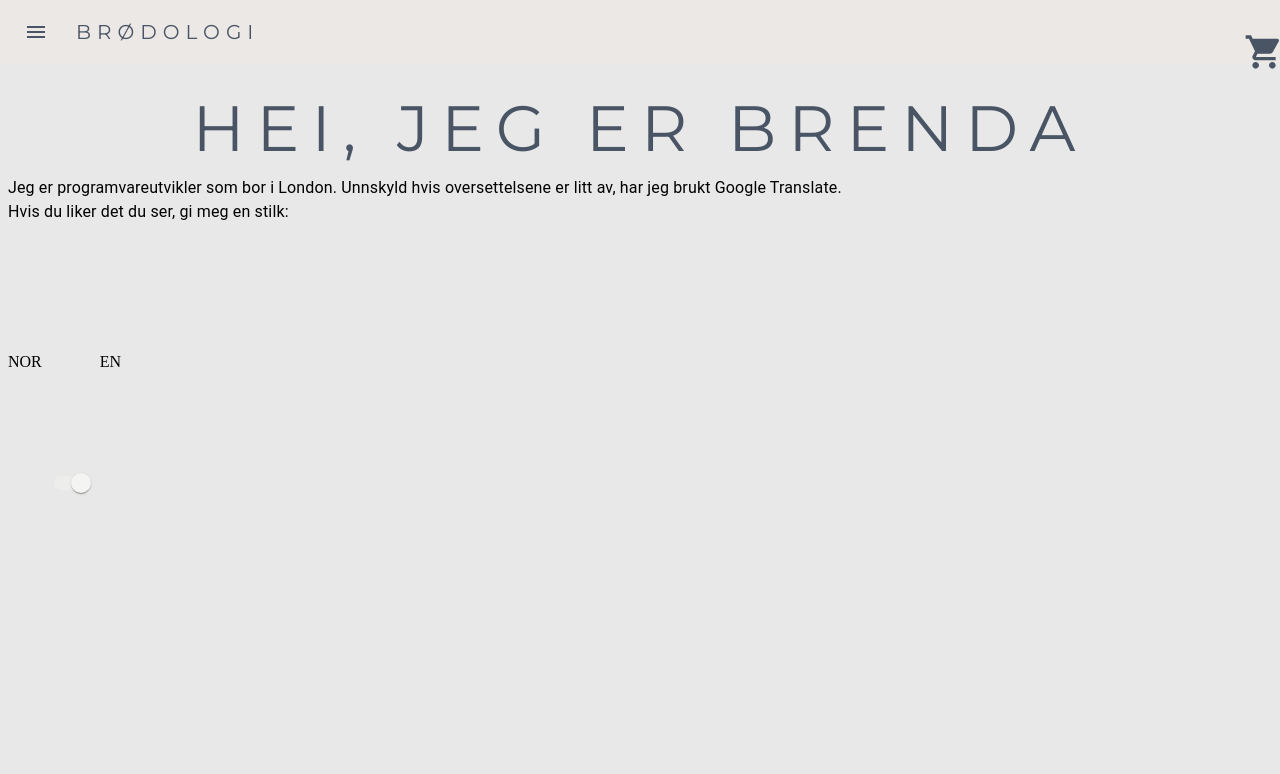
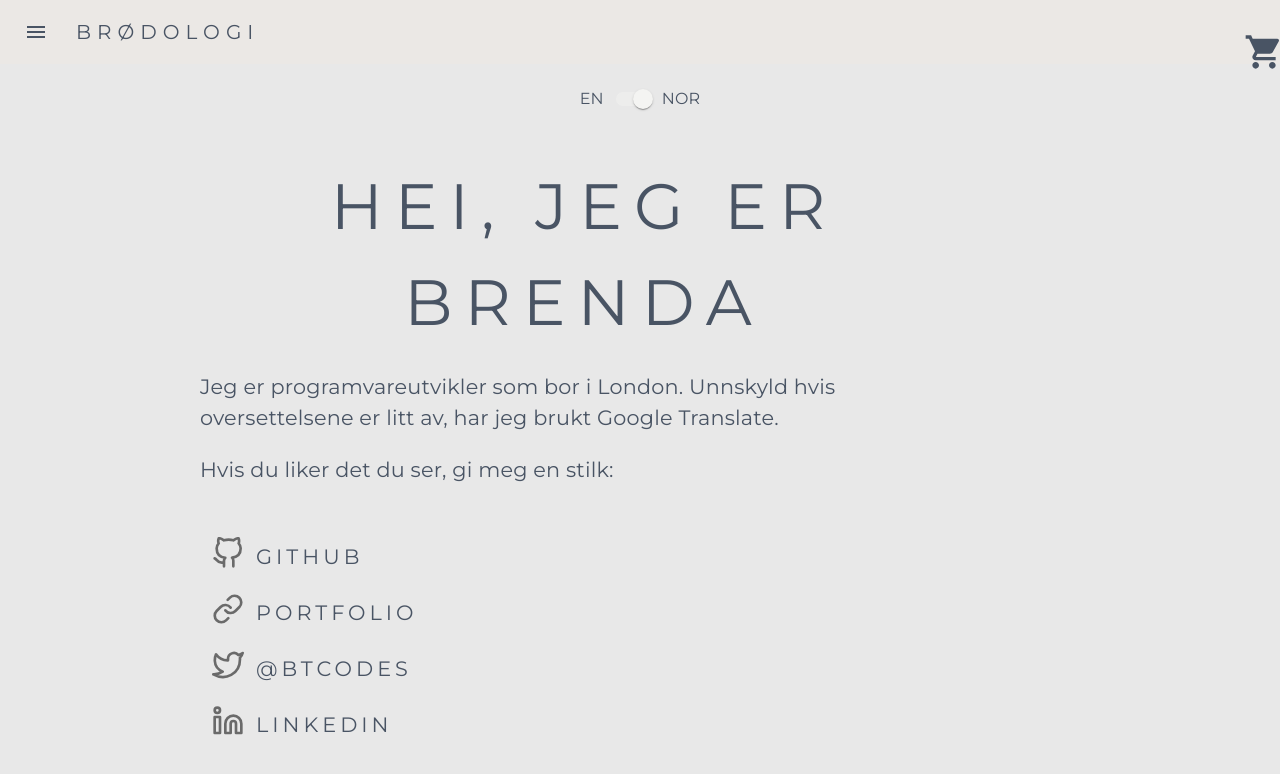
Before and after one commit to brendino500/brodologi, a React (Create React App) app in the folder frontend/: page /heyimbrenda in a window 1280 px wide. Shown: the top 774 px of the page. Built offline with nearby package versions, Linux system fonts and the light colour scheme.

Commit message:
final page complete

```diff
--- a/frontend/src/components/finalPage/FinalPage.js
+++ b/frontend/src/components/finalPage/FinalPage.js
@@ -1,6 +1,9 @@
 import React from 'react'
 import { Typography, Switch, ThemeProvider } from '@material-ui/core'
+import { FiGithub, FiLink, FiTwitter, FiLinkedin } from 'react-icons/fi'
+import { FaLinkedin } from 'react-icons/fa'
 
+import Links from './Links'
 import useStyles from './styles/finalPageStyles'
 import colorTheme from '../../colorTheme'
 
@@ -10,13 +13,12 @@ export default function FinalPage() {
 
   const handleChange = (event) => {
     setIsNorwegian(!isNorwegian)
-    console.log(event.target.checked)
   }
 
   const getText = () => {
     if (isNorwegian) {
       return (
-        <div>
+        <div className={classes.textContainer}>
           <Typography className={classes.title}>Hei, jeg er Brenda</Typography>
           <Typography className={classes.text}>
             Jeg er programvareutvikler som bor i London. Unnskyld hvis
@@ -29,7 +31,7 @@ export default function FinalPage() {
       )
     } else {
       return (
-        <div>
+        <div className={classes.textContainer}>
           <Typography className={classes.title}>Hi, I'm Brenda</Typography>
           <Typography className={classes.text}>
             I'm a software developer living in London. Unfortunately this bakery
@@ -43,11 +45,16 @@ export default function FinalPage() {
     }
   }
 
+  const github = <FiGithub className={classes.socialIcons} />
+  const personal = <FiLink className={classes.socialIcons} />
+  const linkedIn = <FiLinkedin className={classes.socialIcons} />
+  const twitter = <FiTwitter className={classes.socialIcons} />
+
   return (
     <ThemeProvider theme={colorTheme}>
       <div>
-        {getText()}
-        NOR
+        <div className={classes.switchContainer}>
+          <Typography className={classes.languageOption}>EN</Typography>
           <Switch
             className={classes.switch}
             checked={isNorwegian}
@@ -55,7 +62,31 @@ export default function FinalPage() {
             name="checkedNorwegian"
             inputProps={{ 'aria-label': 'secondary checkbox' }}
           />
-        EN
+          <Typography className={classes.languageOption}>NOR</Typography>
+        </div>
+        {getText()}
+        <div className={classes.socialLinks}>
+          <Links
+            website="https://github.com/brendino500"
+            icon={github}
+            social="Github"
+          />
+          <Links
+            website="https://www.brendaty.com/"
+            icon={personal}
+            social="Portfolio"
+          />
+          <Links
+            website="https://twitter.com/btcodes"
+            icon={twitter}
+            social="@btcodes"
+          />
+          <Links
+            website="https://www.linkedin.com/in/brendaty/"
+            icon={linkedIn}
+            social="LinkedIn"
+          />
+        </div>
       </div>
     </ThemeProvider>
   )
--- /dev/null
+++ b/frontend/src/components/finalPage/Links.js
@@ -0,0 +1,19 @@
+import React from 'react'
+import { Typography, IconButton } from '@material-ui/core'
+
+import useStyles from './styles/finalPageStyles'
+
+const Links = ({ website, icon, social }) => {
+  const classes = useStyles()
+  return (
+    <div className={classes.linksContainer}>
+      <a href={website} target="_blank" without rel="noreferrer">
+        <IconButton>{icon}</IconButton>
+      </a>
+
+      <Typography className={classes.socialText}>{social}</Typography>
+    </div>
+  )
+}
+
+export default Links
--- a/frontend/src/components/finalPage/styles/finalPageStyles.js
+++ b/frontend/src/components/finalPage/styles/finalPageStyles.js
@@ -1,6 +1,19 @@
 import { makeStyles } from '@material-ui/core/styles'
 
 const useStyles = makeStyles((theme) => ({
+  switchContainer: {
+    display: 'flex',
+    justifyContent: 'center',
+    alignItems: 'center',
+    marginTop: '5em',
+  },
+  textContainer: {
+    width: '60vw',
+    display: 'flex',
+    flexDirection: 'column',
+    flexGrow: 1,
+    marginLeft: '15vw',
+  },
   title: {
     fontFamily: 'Montserrat',
     fontSize: '8vh',
@@ -8,11 +21,39 @@ const useStyles = makeStyles((theme) => ({
     textTransform: 'uppercase',
     letterSpacing: 12,
     textAlign: 'center',
-    marginTop: '10vh',
+    marginTop: '5vh',
   },
   switch: {
     color: '#495464',
-    marginTop: '30vh',
+  },
+  languageOption: {
+    fontFamily: 'Montserrat',
+    fontSize: '1em',
+    color: '#495464',
+  },
+  text: {
+    fontFamily: 'Montserrat',
+    fontSize: '1.3em',
+    color: '#495464',
+    marginTop: '1em',
+  },
+  linksContainer: {
+    display: 'flex',
+    alignItems: 'center',
+  },
+  socialText: {
+    fontFamily: 'Montserrat',
+    fontSize: '1.3em',
+    color: '#495464',
+    marginTop: '0.3em',
+    textTransform: 'uppercase',
+    letterSpacing: 4,
+  },
+  socialIcons: {
+    fontSize: '4vh',
+  },
+  socialLinks: {
+    margin: '5vh 0 0 15vw',
   },
 }))
 
```
Also changed, not shown: 1 other file (tests, documents, lock files or other folders). Lines whose indentation alone changed are shown as unchanged.
